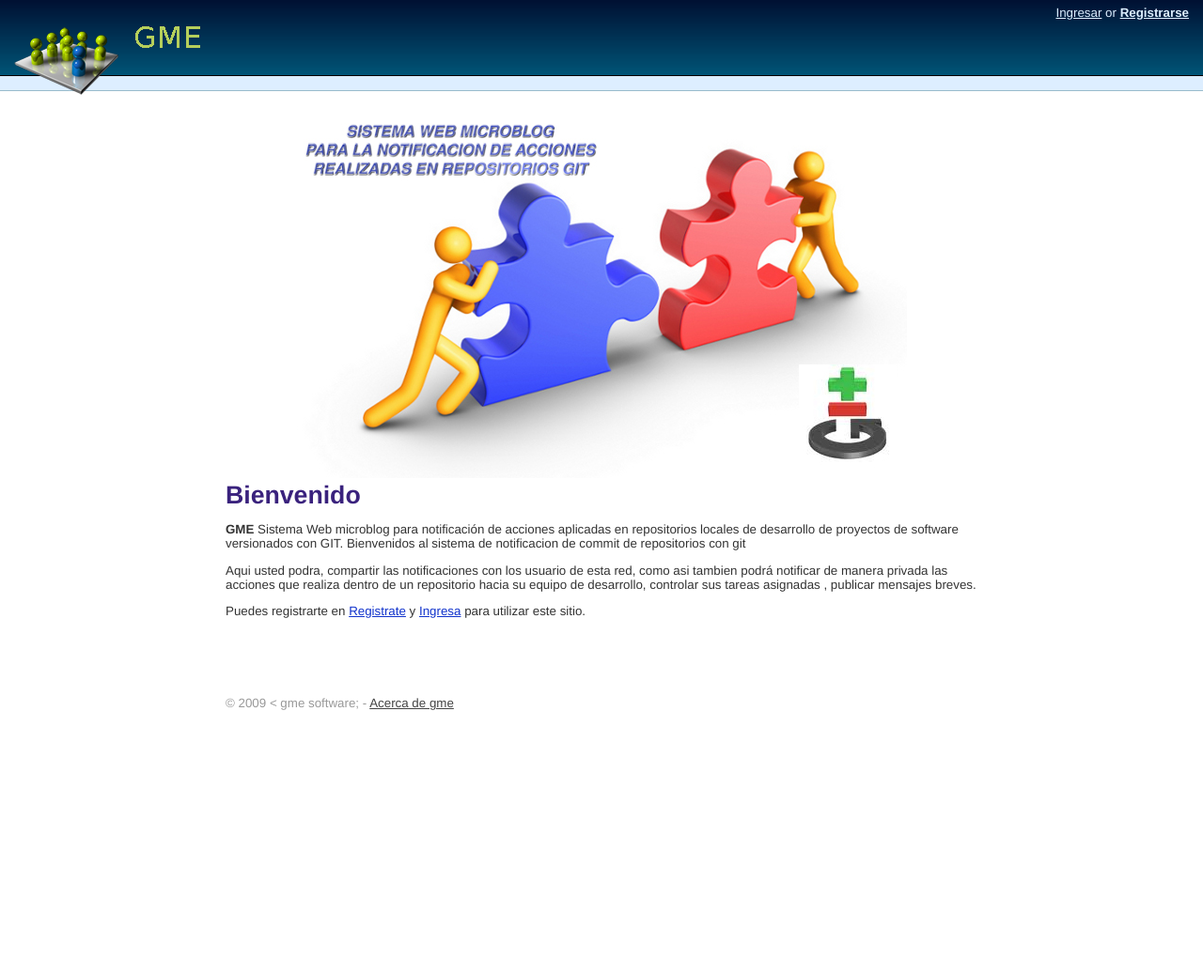
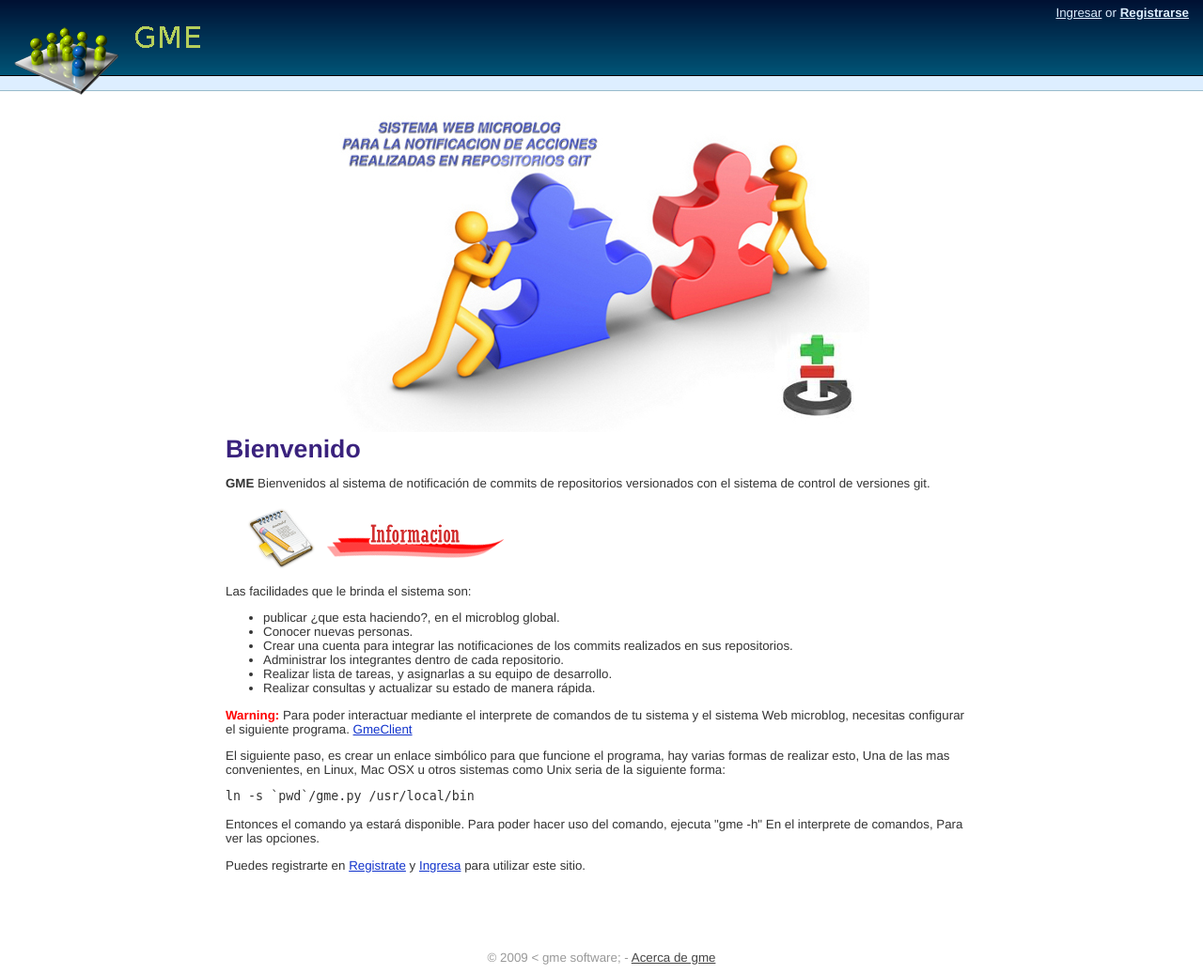
Before and after one commit to inturiasgary/gme, a Django app: template templates/homepage.html in a window 1280 px wide. Shown: the whole page at 94% size. Before the commit the page ends 756 px from the top, so only its background shows below. Run offline with Django 3.2, Linux system fonts and the light colour scheme; the template is opened without the code that fills it, so the values that code supplies are empty; parts of the project's set-up code (start-up, migrations or seed data) failed here and were passed over.

Commit message:
fixed template

```diff
--- a/site_media/base.css
+++ b/site_media/base.css
@@ -511,3 +511,16 @@ font-style: italic;
 .imagen_portada{
  text-align: center;
 }
+div.legal{
+ text-align: center;
+}
+div.right-form  {
+	margin-bottom:0.8em;
+	margin-top:0.6em;
+	line-height: 1.4em;
+}
+div.right-form  p{
+     margin-bottom:0.8em;
+     margin-top:0.6em;
+     line-height: 1.4em;
+}
--- a/templates/homepage.html
+++ b/templates/homepage.html
@@ -14,12 +14,28 @@
 <div class="welcome">
     {% blocktrans %}
 	<h1>Bienvenido</h1>
-        <p><b>GME</b> Sistema Web microblog para notificación de acciones aplicadas en repositorios locales de desarrollo de proyectos de software versionados con GIT.
-		 Bienvenidos al sistema de notificacion de commit de repositorios con git</p>
-        Aqui usted podra, compartir las notificaciones con los usuario de esta red, como asi tambien podrá notificar de manera
-        privada las acciones que realiza dentro de un repositorio hacia su equipo de desarrollo, controlar sus tareas asignadas
-        , publicar mensajes breves.
+        <p><b>GME</b> Bienvenidos al sistema de notificación de commits de repositorios versionados con el sistema de control de versiones git.</p>
+<img src="/site_media/informacion.png" alt="Información" />
+<p>
+        Las facilidades que le brinda el sistema son:
+		<ul>
+			<li>publicar ¿que esta haciendo?, en el microblog global.</li>
+			<li>Conocer nuevas personas.</li>
+			<li>Crear una cuenta para integrar las notificaciones de los commits realizados en sus repositorios.</li>
+			<li>Administrar los integrantes dentro de cada repositorio.</li>
+			<li>Realizar lista de tareas, y asignarlas a su equipo de desarrollo.</li>
+			<li>Realizar consultas y actualizar su estado de manera rápida.</li>
+		</ul>
+
     {% endblocktrans %}
+	<p><span class="warning">{% trans "Warning" %}:</span>{% trans " Para poder interactuar mediante el interprete de comandos de tu sistema y el sistema Web microblog, necesitas configurar el siguiente programa. " %}<a href="/site_media/publicar.py">{% trans "GmeClient "%}</a></p>
+	<p>{% blocktrans %}El siguiente paso, es crear un enlace simbólico para que funcione el programa, hay varias formas de realizar esto, Una de las mas convenientes, en Linux, Mac OSX u otros sistemas como Unix seria de la siguiente forma:{% endblocktrans %}
+	</p>
+	<code>ln -s `pwd`/gme.py /usr/local/bin
+	</code><br><br>
+	{% blocktrans %} Entonces el comando ya estará disponible. Para poder hacer uso del comando, ejecuta{% endblocktrans %} "gme -h" {% blocktrans%} En el interprete de comandos, Para ver las opciones. {% endblocktrans %}
+
+</p>
     {% if user.is_authenticated %}
     {% else %}
         {% url acct_registro as registro_url %}
--- a/templates/repositorio/base.html
+++ b/templates/repositorio/base.html
@@ -1,5 +1,7 @@
 {% extends "site_base.html" %}
-
+{% block extra_head %}
+<link type="text/css" href="/site_media/todo/css/styles.css" rel="stylesheet" />
+{% endblock %}
 {% load i18n %}
 
 {% block rtab_id %}id="microblog_tab"{% endblock %}
```
Also changed, not shown: templates/cuenta/login.html (+6 -5 lines), templates/repositorio/miembros_participantes.html (+10 -6 lines), templates/repositorio/miembros_pendientes.html (+4 -4 lines), templates/todo/view_task.html (+0 -24 lines), site_media/collaborative.jpg, site_media/informacion.png, site_media/publicar.py (renamed from publicar.py).
